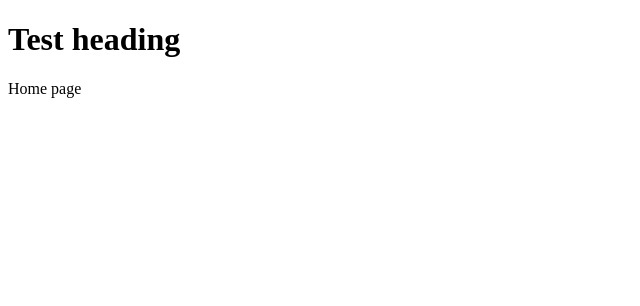
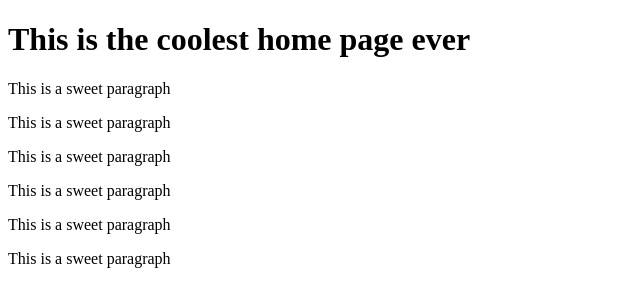
Before and after one commit to nathanbirch/wdd130-fall22, a plain HTML site: page index.html in a window 1280 px wide. Shown: the whole page, without its empty margins (0-640 px from the left). Drawn offline with Linux system fonts and the light colour scheme.

Commit message:
adding home page for 9:00 class

```diff
--- a/index.html
+++ b/index.html
@@ -5,12 +5,17 @@
     <meta charset="UTF-8">
     <meta http-equiv="X-UA-Compatible" content="IE=edge">
     <meta name="viewport" content="width=device-width, initial-scale=1.0">
-    <title>Home page</title>
+    <title>9:00 Class</title>
 </head>
 
 <body>
-    <h1>Test heading</h1>
-    <p>Home page</p>
+    <h1>This is the coolest home page ever</h1>
+    <p>This is a sweet paragraph</p>
+    <p>This is a sweet paragraph</p>
+    <p>This is a sweet paragraph</p>
+    <p>This is a sweet paragraph</p>
+    <p>This is a sweet paragraph</p>
+    <p>This is a sweet paragraph</p>
 </body>
 
 </html>
```
